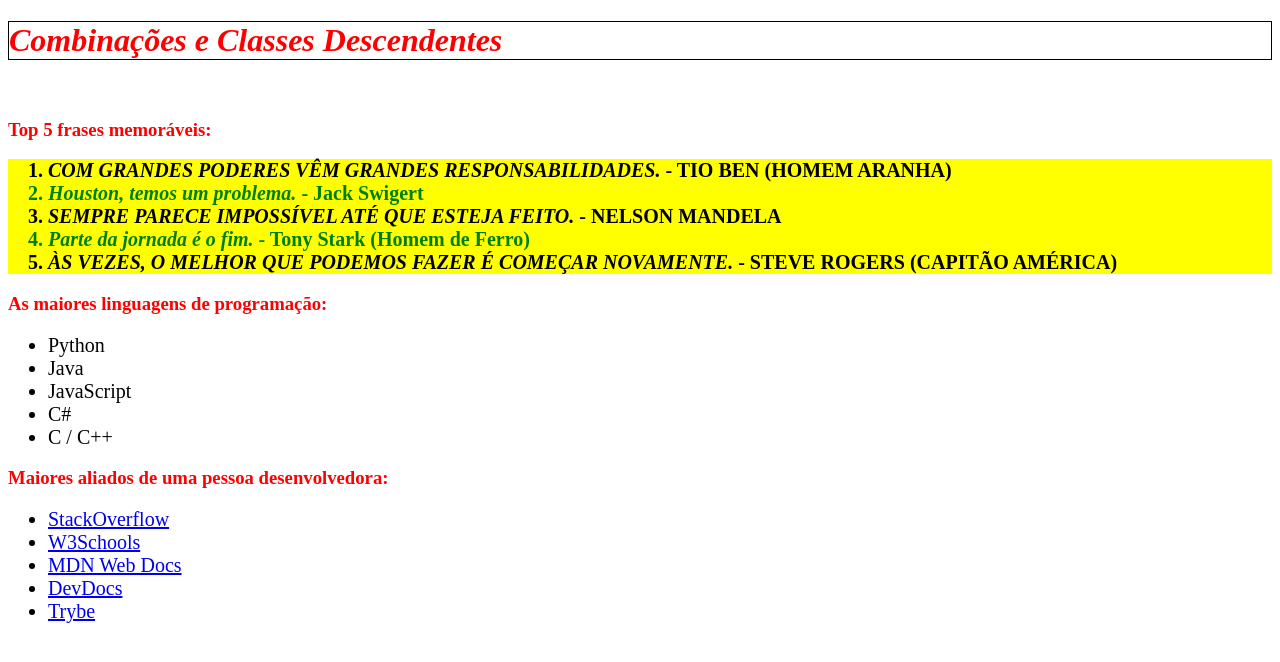
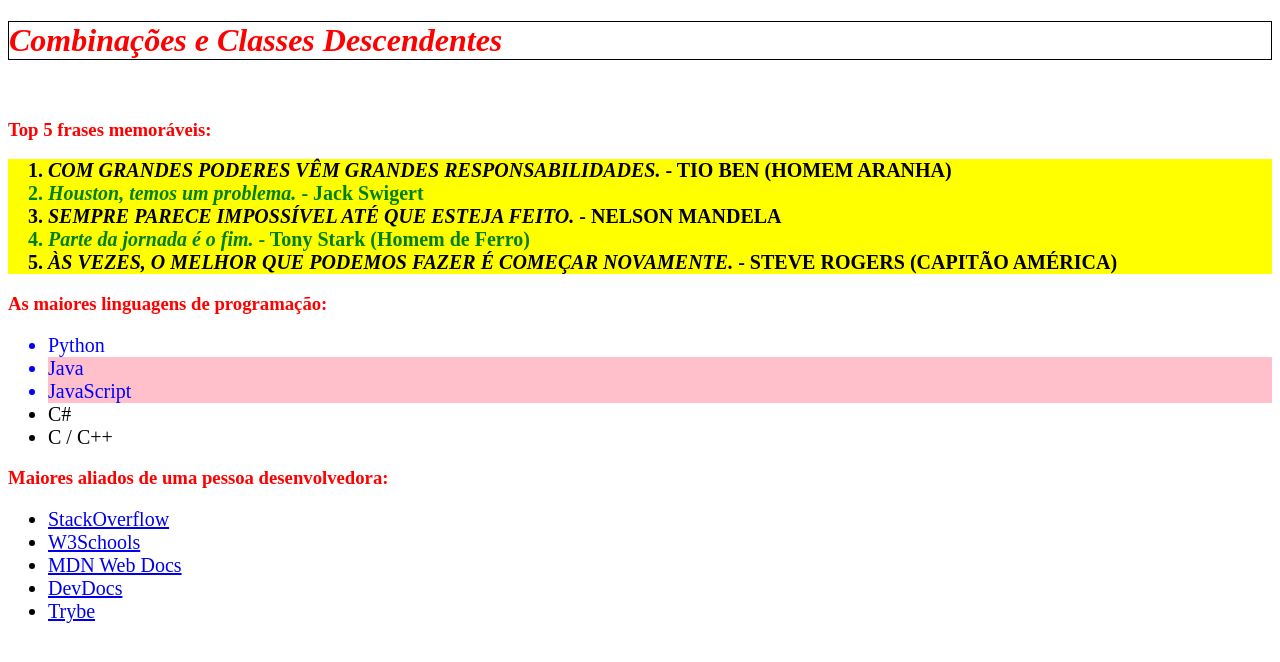
Before and after one commit to alanguilhermeM/trybe-exercicios, a plain HTML site: page Intrudução-à-HTML-e-CSS/Dia03-Seletores-e-Posicionamento/index5.html in a window 1280 px wide. Drawn offline with Linux system fonts and the light colour scheme.

Commit message:
add a cor da fonte das 3 primeiras linguagens de programação em azul e add background rosa das linguagem com Java no texto

```diff
--- a/Intrudução-à-HTML-e-CSS/Dia03-Seletores-e-Posicionamento/index5.html
+++ b/Intrudução-à-HTML-e-CSS/Dia03-Seletores-e-Posicionamento/index5.html
@@ -18,9 +18,9 @@
     </ol>
     <h3>As maiores linguagens de programação:</h3>
     <ul>
-      <li>Python</li>
-      <li>Java</li>
-      <li>JavaScript</li>
+      <li class="blue">Python</li>
+      <li class="blue rosa">Java</li>
+      <li class="blue rosa">JavaScript</li>
       <li>C#</li>
       <li>C / C++</li>
     </ul>
--- a/Intrudução-à-HTML-e-CSS/Dia03-Seletores-e-Posicionamento/style5.css
+++ b/Intrudução-à-HTML-e-CSS/Dia03-Seletores-e-Posicionamento/style5.css
@@ -21,3 +21,9 @@
 ol.list_ordenada {
     font-weight: bold;
 }
+li.blue {
+    color: blue;
+}
+li.rosa {
+    background-color: pink;
+}
```
